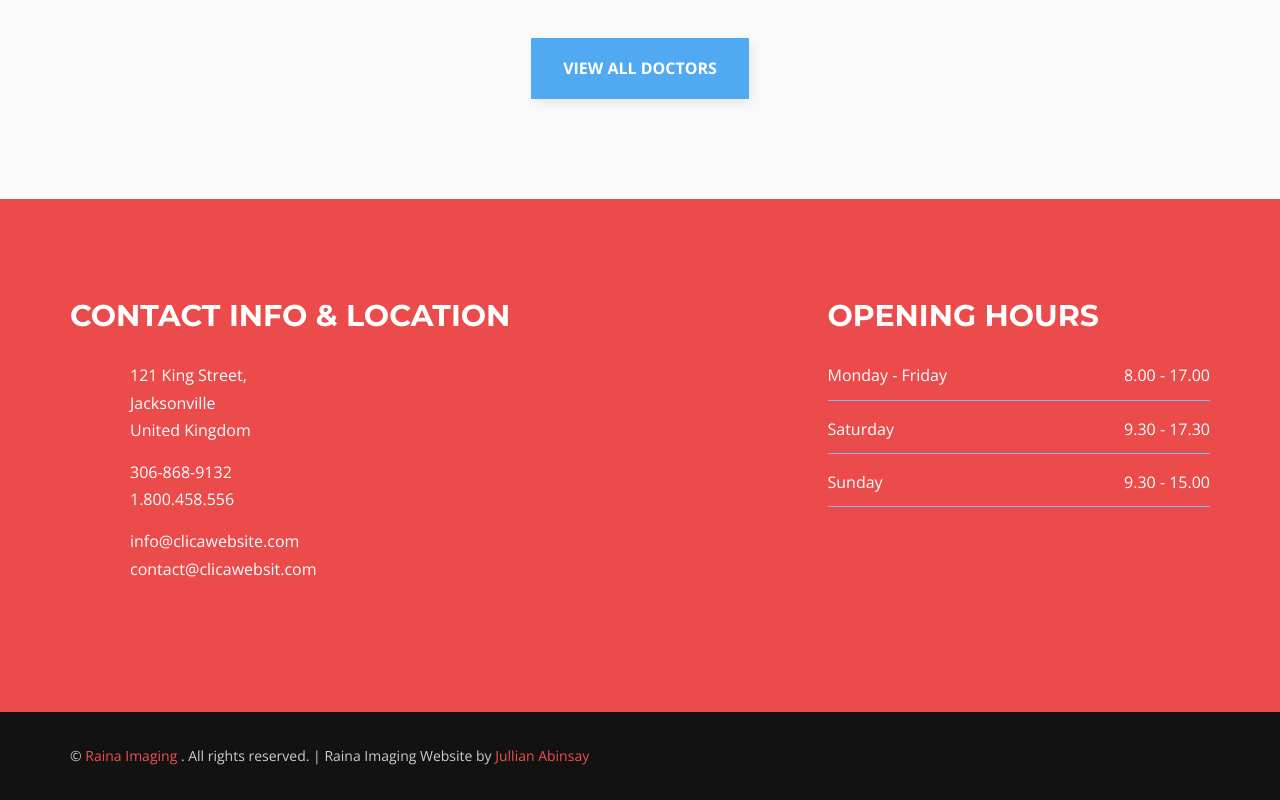
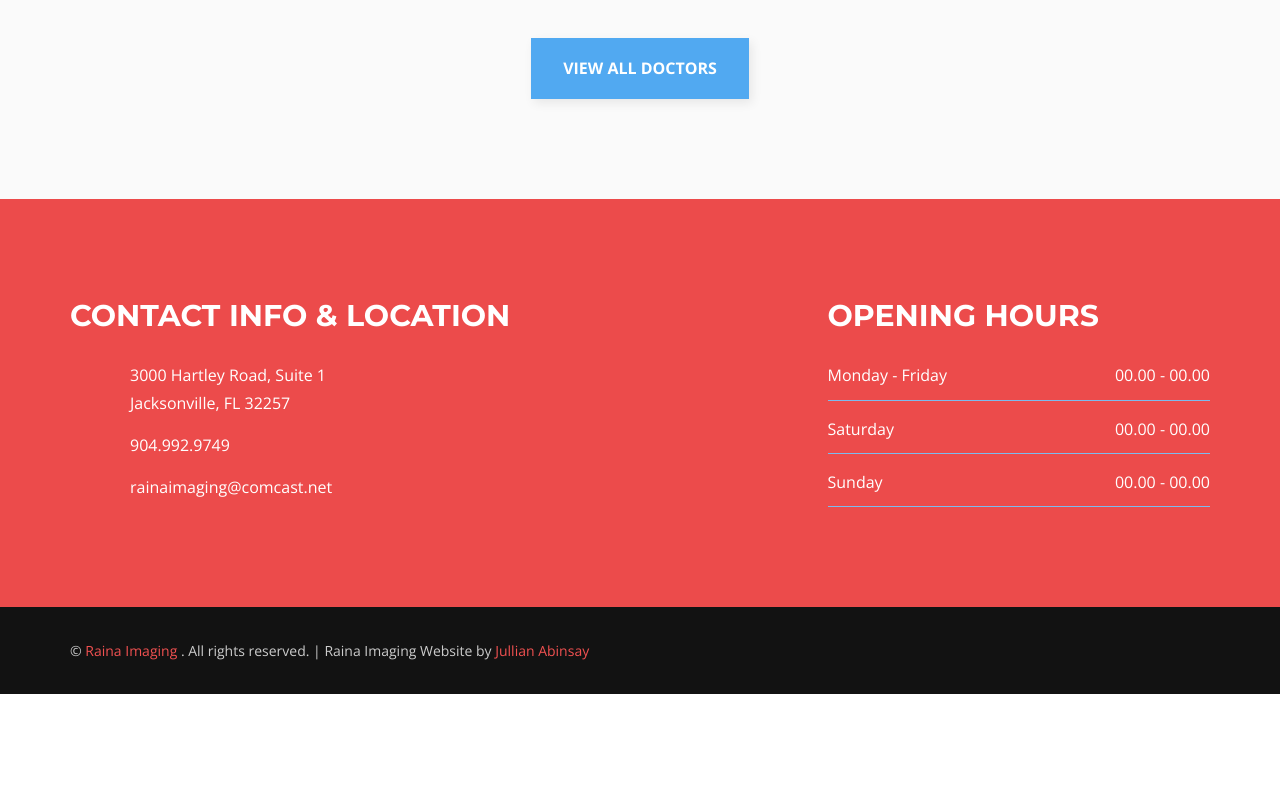
Before and after one commit to kontrolflow/raina-imaging-website, a React (Create React App) app: page / in a window 1280 px wide. Shown: the part 5166-5966 px from the top of the page. After the commit the page ends 5860 px from the top, so only its background shows below. Built offline with nearby package versions, Linux system fonts and the light colour scheme; some icons are missing.

Commit message:
Updates Information and Adds Navigation ID anchor

```diff
--- a/src/ui/modules/Contact.js
+++ b/src/ui/modules/Contact.js
@@ -4,26 +4,33 @@ function Contact() {
         <div className="container">
             <div className="row">
                 <div className="col-md-7 col-sm-8">
-                    <h2>Contact Info & Location</h2>
+                    <h2 id="contact">Contact Info & Location</h2>
                     <div className="col-sm-5 xs-padding-none">
                         <ul className="contact-detail">
-                            <li><i className="fa fa-location-arrow"></i>121 King Street, Jacksonville<br/>United Kingdom</li>
-                            <li><i className="fa fa-phone"></i>306-868-9132<br/>1.800.458.556</li>
-                            <li><i className="fa fa-envelope"></i><a
-                                    href="mailto:info@clicawebsite.com">info@clicawebsite.com</a><br/><a
-                                    href="mailto:contact@clicawebsit.com">contact@clicawebsit.com </a></li>
+                            <li><i className="fa fa-location-arrow"></i>3000 Hartley Road, Suite 1<br/>Jacksonville, FL 32257</li>
+                            <li><i className="fa fa-phone"></i>904.992.9749</li>
+                            {/* If they want the fax number */}
+                            {/* <li><i className="fa fa-phone"></i>904.992.9749<br/>1.800.458.556</li> */}
+                            <li>
+                                <i className="fa fa-envelope"></i>
+                                <a href="mailto:rainaimaging@comcast.net">rainaimaging@comcast.net</a><br/>
+                                {/* <a href="mailto:contact@clicawebsit.com">contact@clicawebsit.com </a> */}
+                            </li>
                         </ul>
                     </div>
-                    <div className="col-sm-7 xs-padding-none">
+                    {/* <div className="col-sm-7 xs-padding-none">
                         <div className="map"></div>
-                    </div>
+                    </div> */}
                 </div>
                 <div className="col-md-5 col-sm-4 opening-hours-wrap">
                     <h2>Opening Hours</h2>
                     <ul className="opening-hours">
-                        <li>Monday - Friday <span className="pull-right">8.00 - 17.00</span></li>
+                        <li>Monday - Friday <span className="pull-right">00.00 - 00.00</span></li>
+                        <li>Saturday <span className="pull-right">00.00 - 00.00</span></li>
+                        <li>Sunday <span className="pull-right">00.00 - 00.00</span></li>
+                        {/* <li>Monday - Friday <span className="pull-right">8.00 - 17.00</span></li>
                         <li>Saturday <span className="pull-right">9.30 - 17.30</span></li>
-                        <li>Sunday <span className="pull-right">9.30 - 15.00</span></li>
+                        <li>Sunday <span className="pull-right">9.30 - 15.00</span></li> */}
                     </ul>
                 </div>
             </div>
```
